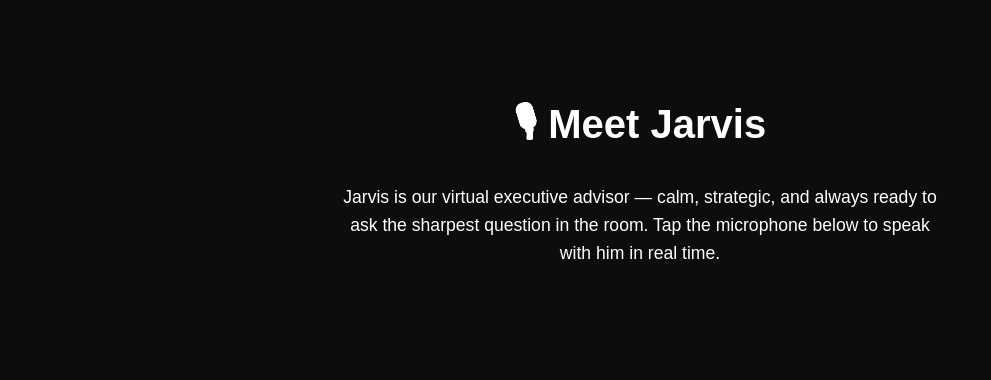
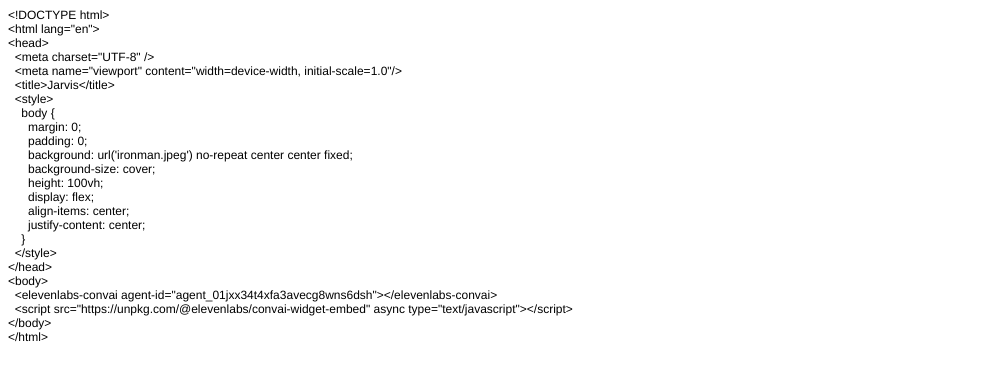
Before and after one commit to mocimort/jarvis-site, a plain HTML site: page index.html in a window 1280 px wide. Shown: the whole page, without its empty margins (0-991 px from the left). Drawn offline with Linux system fonts and the light colour scheme; a script that the page names is missing.

Commit message:
Add files via upload

```diff
--- a/index.html
+++ b/index.html
@@ -1,42 +1,39 @@
-<!DOCTYPE html>
-<html lang="en">
+<!DOCTYPE html PUBLIC "-//W3C//DTD HTML 4.01//EN" "http://www.w3.org/TR/html4/strict.dtd">
+<html>
 <head>
-  <meta charset="UTF-8" />
-  <meta name="viewport" content="width=device-width, initial-scale=1.0"/>
-  <title>Jarvis – Executive AI Advisor</title>
-  <style>
-    body {
-      background-color: #0d0d0d;
-      color: #ffffff;
-      font-family: Arial, sans-serif;
-      text-align: center;
-      padding: 60px 20px;
-    }
-    h1 {
-      font-size: 2.5rem;
-      margin-bottom: 20px;
-    }
-    p {
-      max-width: 600px;
-      margin: auto;
-      font-size: 1.1rem;
-      line-height: 1.6;
-    }
-    .agent-container {
-      margin-top: 40px;
-    }
+  <meta http-equiv="Content-Type" content="text/html; charset=utf-8">
+  <meta http-equiv="Content-Style-Type" content="text/css">
+  <title></title>
+  <meta name="Generator" content="Cocoa HTML Writer">
+  <meta name="CocoaVersion" content="2575.6">
+  <style type="text/css">
+    p.p1 {margin: 0.0px 0.0px 0.0px 0.0px; font: 12.0px Helvetica}
   </style>
 </head>
 <body>
-  <h1>🎙 Meet Jarvis</h1>
-  <p>
-    Jarvis is our virtual executive advisor — calm, strategic, and always ready to ask the sharpest question in the room. Tap the microphone below to speak with him in real time.
-  </p>
-
-  <div class="agent-container">
-    <elevenlabs-convai agent-id="agent_01jxx34t4xfa3avecg8wns6dsh"></elevenlabs-convai>
-  </div>
-
-  <script src="https://unpkg.com/@elevenlabs/convai-widget-embed" async type="text/javascript"></script>
+<p class="p1">&lt;!DOCTYPE html&gt;</p>
+<p class="p1">&lt;html lang="en"&gt;</p>
+<p class="p1">&lt;head&gt;</p>
+<p class="p1">  &lt;meta charset="UTF-8" /&gt;</p>
+<p class="p1">  &lt;meta name="viewport" content="width=device-width, initial-scale=1.0"/&gt;</p>
+<p class="p1">  &lt;title&gt;Jarvis&lt;/title&gt;</p>
+<p class="p1">  &lt;style&gt;</p>
+<p class="p1">    body {</p>
+<p class="p1">      margin: 0;</p>
+<p class="p1">      padding: 0;</p>
+<p class="p1">      background: url('ironman.jpeg') no-repeat center center fixed;</p>
+<p class="p1">      background-size: cover;</p>
+<p class="p1">      height: 100vh;</p>
+<p class="p1">      display: flex;</p>
+<p class="p1">      align-items: center;</p>
+<p class="p1">      justify-content: center;</p>
+<p class="p1">    }</p>
+<p class="p1">  &lt;/style&gt;</p>
+<p class="p1">&lt;/head&gt;</p>
+<p class="p1">&lt;body&gt;</p>
+<p class="p1">  &lt;elevenlabs-convai agent-id="agent_01jxx34t4xfa3avecg8wns6dsh"&gt;&lt;/elevenlabs-convai&gt;</p>
+<p class="p1">  &lt;script src="https://unpkg.com/@elevenlabs/convai-widget-embed" async type="text/javascript"&gt;&lt;/script&gt;</p>
+<p class="p1">&lt;/body&gt;</p>
+<p class="p1">&lt;/html&gt;</p>
 </body>
 </html>
```
